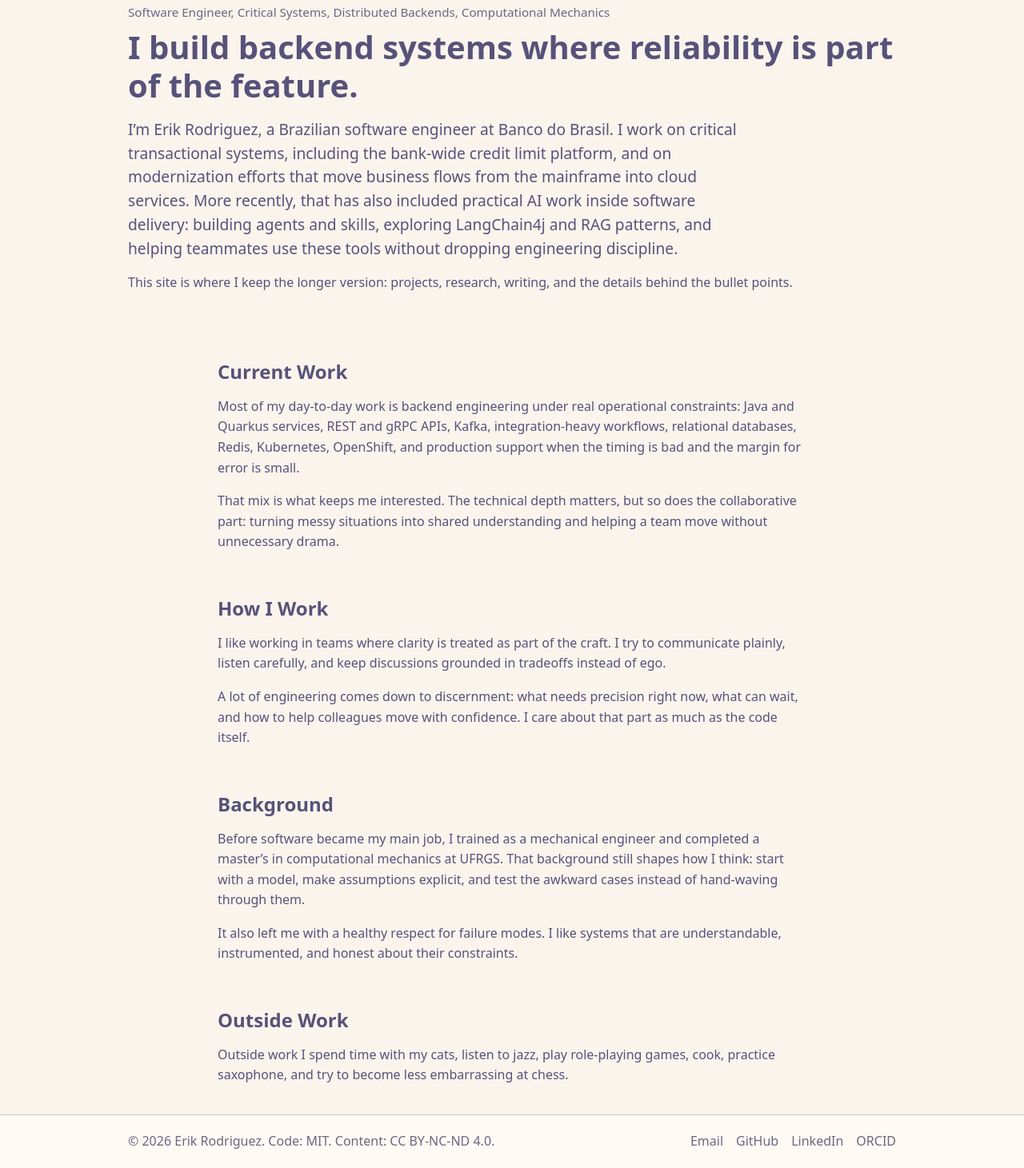
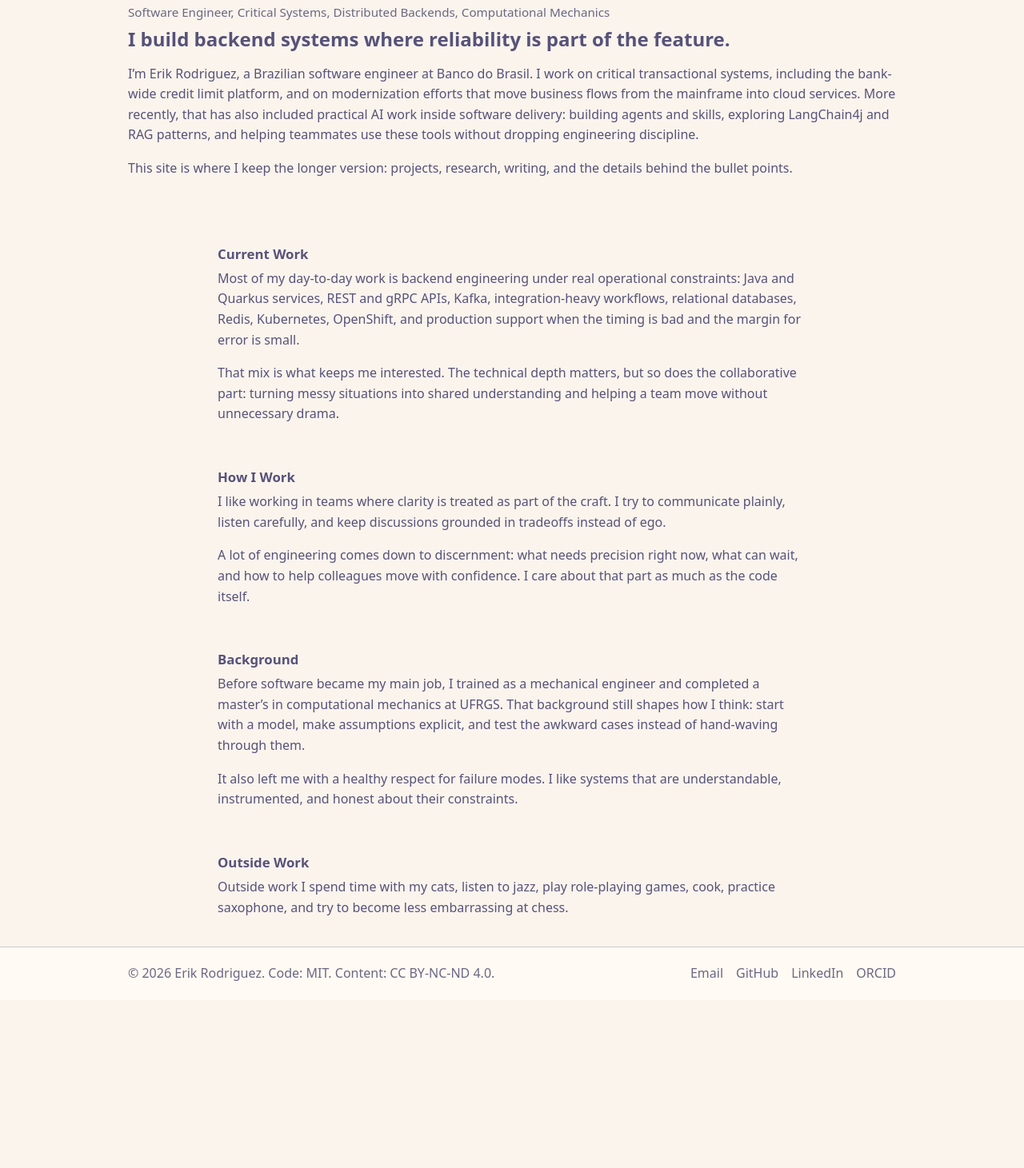
Before and after one commit to rodrgz/rodrgz.github.io, an Astro site: page / in a window 1280 px wide. Shown: the part 128-1589 px from the top of the page at 80% size. After the commit the page ends 1379 px from the top, so only its background shows below. Built offline with nearby package versions, Linux system fonts and the light colour scheme; Astro itself is replaced by a stand-in of ours.

Commit message:
Fix sizes

```diff
--- a/src/pages/index.astro
+++ b/src/pages/index.astro
@@ -6,8 +6,8 @@ import { site } from '../data/site';
 <BaseLayout title={site.title} description={site.description} currentPath="/">
   <section class="container hero">
     <p class="eyebrow">Software Engineer, Critical Systems, Distributed Backends, Computational Mechanics</p>
-    <h1>I build backend systems where reliability is part of the feature.</h1>
-    <p class="lead">
+    <h2>I build backend systems where reliability is part of the feature.</h2>
+    <p>
       I’m Erik Rodriguez, a Brazilian software engineer at Banco do Brasil. I work on critical
       transactional systems, including the bank-wide credit limit platform, and on modernization
       efforts that move business flows from the mainframe into cloud services. More recently, that
@@ -22,7 +22,7 @@ import { site } from '../data/site';
   </section>
 
   <section class="container section narrow">
-    <h2>Current Work</h2>
+    <h3>Current Work</h3>
     <p>
       Most of my day-to-day work is backend engineering under real operational constraints: Java
       and Quarkus services, REST and gRPC APIs, Kafka, integration-heavy workflows, relational
@@ -37,7 +37,7 @@ import { site } from '../data/site';
   </section>
 
   <section class="container section narrow">
-    <h2>How I Work</h2>
+    <h3>How I Work</h3>
     <p>
       I like working in teams where clarity is treated as part of the craft. I try to communicate
       plainly, listen carefully, and keep discussions grounded in tradeoffs instead of ego.
@@ -50,7 +50,7 @@ import { site } from '../data/site';
   </section>
 
   <section class="container section narrow">
-    <h2>Background</h2>
+    <h3>Background</h3>
     <p>
       Before software became my main job, I trained as a mechanical engineer and completed a
       master’s in computational mechanics at UFRGS. That background still shapes how I think:
@@ -64,7 +64,7 @@ import { site } from '../data/site';
   </section>
 
   <section class="container section narrow">
-    <h2>Outside Work</h2>
+    <h3>Outside Work</h3>
     <p>
       Outside work I spend time with my cats, listen to jazz, play role-playing games, cook,
       practice saxophone, and try to become less embarrassing at chess.
```
